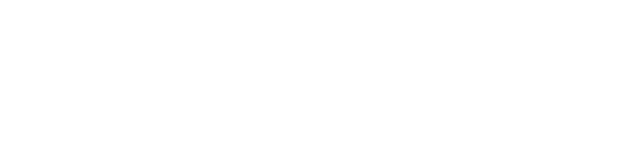
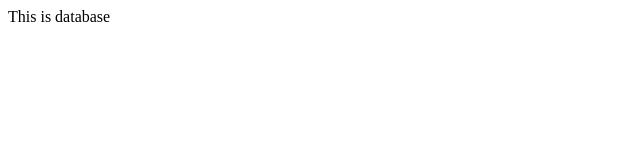
Before and after one commit to Dabiggie/Emmanuel, a plain HTML site: page index.html in a window 1280 px wide. Shown: the whole page, without its empty margins (0-640 px from the left). Drawn offline with Linux system fonts and the light colour scheme.

Commit message:
Added Database

```diff
--- a/index.html
+++ b/index.html
@@ -1,4 +1,4 @@
 <html>
 
-
+This is database
 </html>
```
